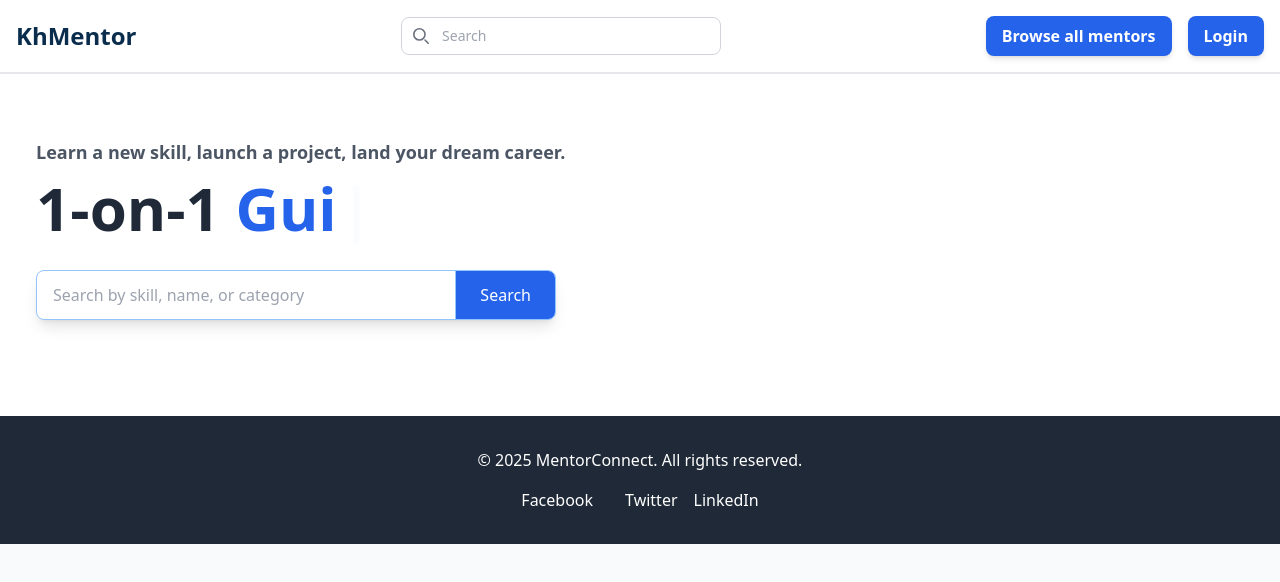
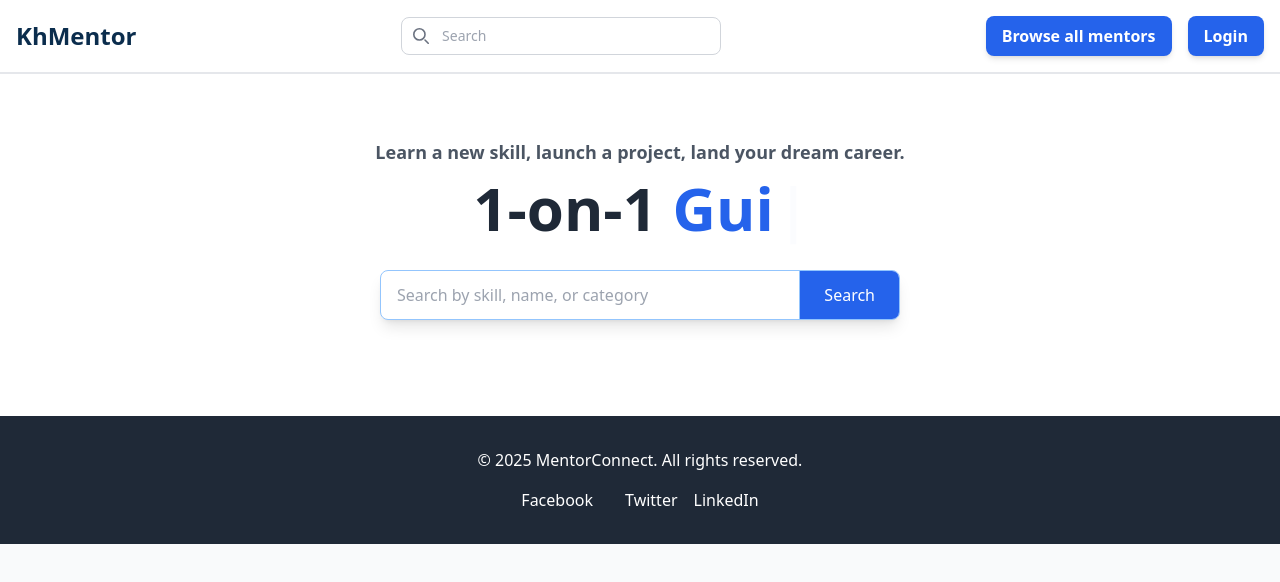
Before and after one commit to nhamaddisondev/mentorhub, a React (Vite) app: page / in a window 1280 px wide. Shown: the top 582 px of the page. Built offline with nearby package versions, Linux system fonts and the light colour scheme.

Commit message:
"Changed the display"

```diff
--- a/src/pages/Home/Home.jsx
+++ b/src/pages/Home/Home.jsx
@@ -7,7 +7,7 @@ function Home() {
     <div className="Home">
       {/* Hero Section */}
       <section className="bg-white py-16">
-        <div className="max-w-7xl mx-auto px-4 flex flex-col md:flex-row items-center md:justify-between">
+        <div className="max-w-7xl mx-auto px-4 flex flex-col md:flex-row items-center justify-center text-center">
           {/* Left side image */}
           {/* <div className="flex-1 mb-8 md:mb-0">
             <img
@@ -18,7 +18,7 @@ function Home() {
           </div> */}
 
           {/* Right side content */}
-          <div className="flex-1 text-left" style={{ marginLeft: 20 }}>
+          <div className="flex-1">
             <p className="text-base md:text-lg text-gray-600 mb-3 font-semibold">
               Learn a new skill, launch a project, land your dream career.
             </p>
@@ -49,12 +49,12 @@ function Home() {
             </h1>
 
             {/* Search bar */}
-            <div className="mb-8" style={{ maxWidth: 520 }}>
+            <div className="mb-8 mx-auto" style={{ maxWidth: 520 }}>
               <SearchBtn />
             </div>
 
             {/* Category pills */}
-            <div className="flex flex-wrap justify-start gap-3 text-base">
+            <div className="flex flex-wrap justify-center gap-3 text-base">
               {[
                 // "Product Managers",
                 // "Career Coaches",
```
